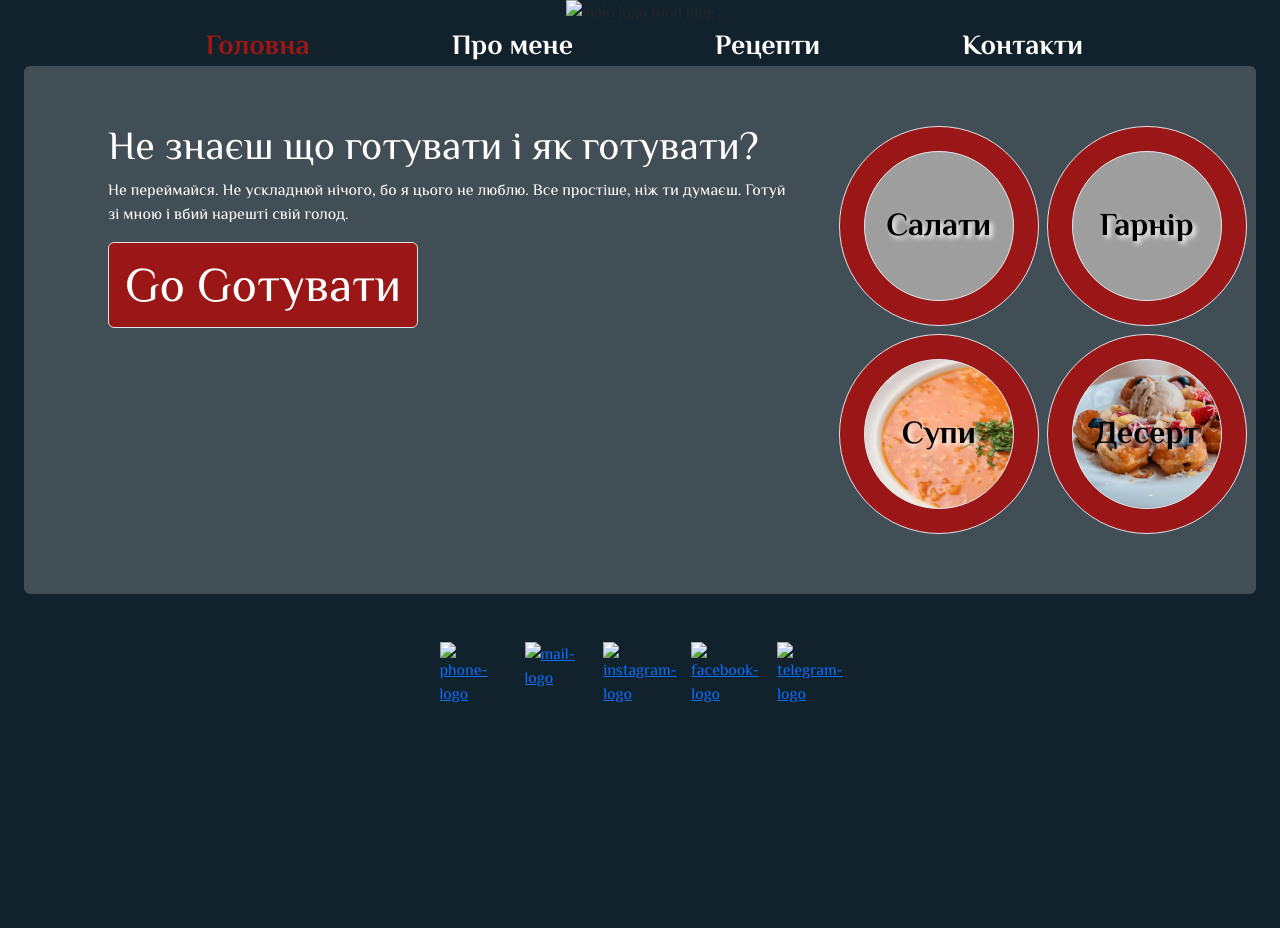
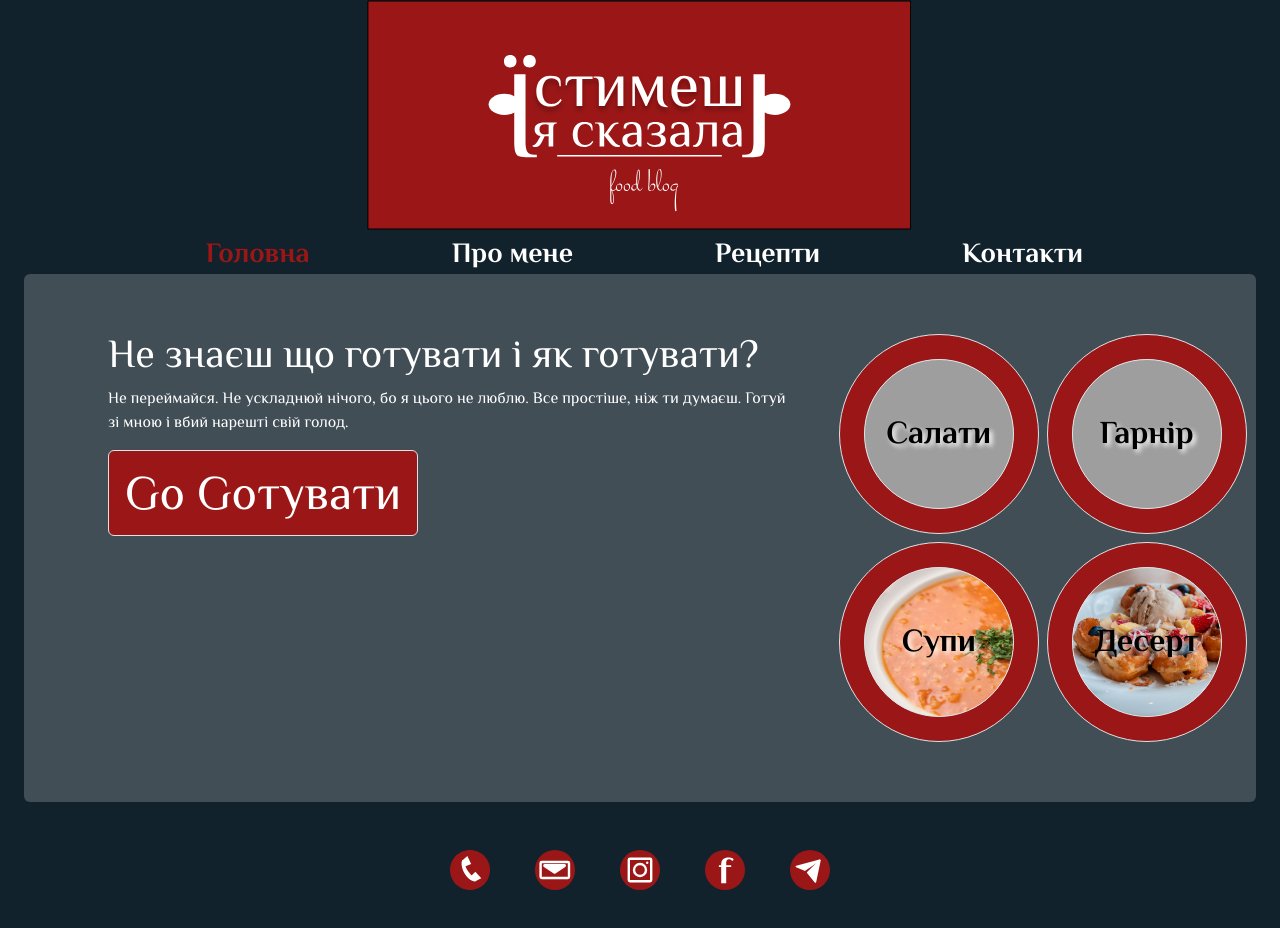
Before and after one commit to MarianaKovalenko/food-blog, a website: page index.html in a window 1280 px wide. Before the commit the page ends 800 px from the top, so only its background shows below. Drawn offline with nearby package versions, Linux system fonts and the light colour scheme; the site is published under a folder, as on GitHub Pages, so addresses that start at the root find nothing; a web font is replaced by a local one.

Commit message:
Update index.html
changed path to images

```diff
--- a/index.html
+++ b/index.html
@@ -2,7 +2,7 @@
 <html lang="en">
   <head>
     <title>Їстимеш! Я сказала food-blog</title>
-    <link rel="shortcut icon" href="/img/favicon-food-blog.svg" type="image/x-icon">
+    <link rel="shortcut icon" href="./img/favicon-food-blog.svg" type="image/x-icon">
     <meta charset="UTF-8" />
     <meta html-equiv="Content-Language" content="en, uk">
     <link href="https://cdn.jsdelivr.net/npm/bootstrap@5.3.3/dist/css/bootstrap.min.css" rel="stylesheet" integrity="sha384-QWTKZyjpPEjISv5WaRU9OFeRpok6YctnYmDr5pNlyT2bRjXh0JMhjY6hW+ALEwIH" crossorigin="anonymous">
@@ -17,7 +17,7 @@
       <div class="container">
         <div class="logo-title row d-flex justify-content-center mx-3">
           <div class="col d-flex justify-content-center">
-            <img class="big-logo" src="/img/logo-food-big.svg" alt="main logo food blog">
+            <img class="big-logo" src="./img/logo-food-big.svg" alt="main logo food blog">
           </div>
         </div>
      </div>
@@ -81,27 +81,27 @@
         <div class="row d-flex justify-content-center m-5">
           <div class="col-1 d-flex justify-content-center">
             <a href="#tel:+380" title="call me" rel="noopener noreferrer">
-              <img src="/img/phone-logo1.svg"  width="40" alt="phone-logo">
+              <img src="./img/phone-logo1.svg"  width="40" alt="phone-logo">
             </a>
           </div>
           <div class="col-1 d-flex justify-content-center">
             <a href="#mailto:" title="mail me" rel="noopener noreferrer">
-              <img src="/img/email-logo1.svg" width="40" alt="mail-logo">
+              <img src="./img/email-logo1.svg" width="40" alt="mail-logo">
             </a>
           </div>
           <div class="col-1 d-flex justify-content-center">
             <a href="#https://www.instagram.com/" title="follow me" rel="noopener noreferrer">
-              <img src="/img/instagram-logo1.svg" width="40" alt="instagram-logo">
+              <img src="./img/instagram-logo1.svg" width="40" alt="instagram-logo">
             </a>
           </div>
           <div class="col-1 d-flex justify-content-center">
             <a href="#https://www.facebook.com/profile.php?id=" title="follow me" rel="noopener noreferrer">
-              <img src="/img/facebook-logo1.svg" width="40" alt="facebook-logo">
+              <img src="./img/facebook-logo1.svg" width="40" alt="facebook-logo">
             </a>
           </div>
           <div class="col-1 d-flex justify-content-center">
             <a href="#tg://resolve?domain=" title="text me" rel="noopener noreferrer">
-              <img src="/img/telegram-logo1.svg" width="40" alt="telegram-logo">
+              <img src="./img/telegram-logo1.svg" width="40" alt="telegram-logo">
             </a>
           </div>
         </div>
```
